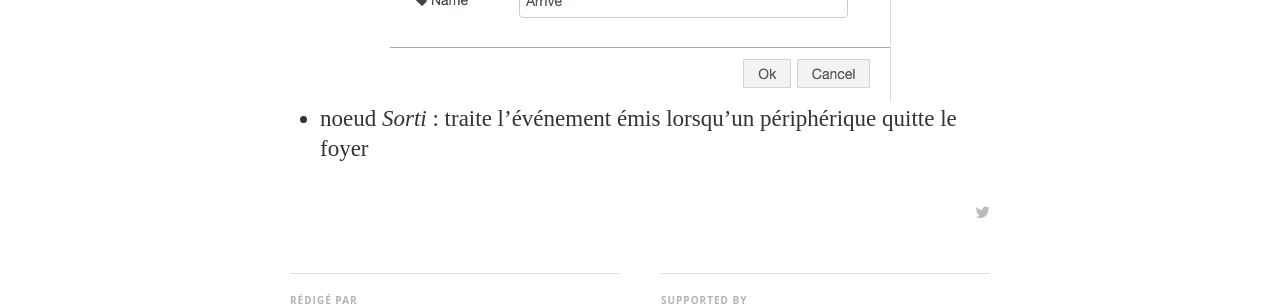
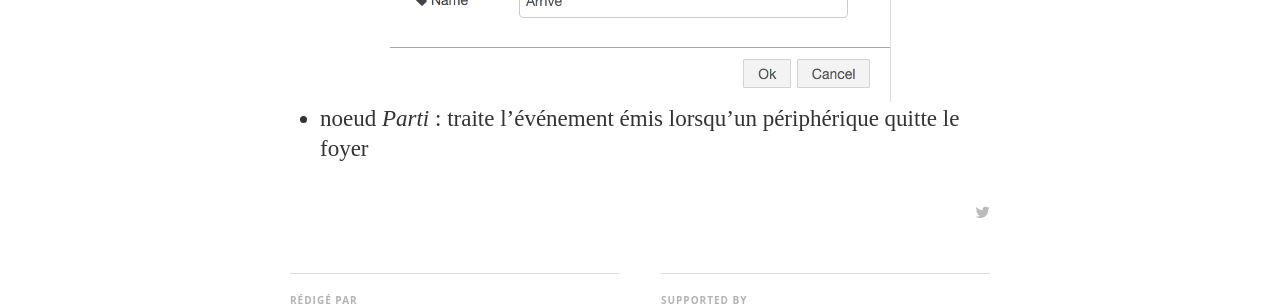
Before and after one commit to ksahnine/ksahnine.github.io, a Jekyll site: the page built from _posts/2016-04-17-detection-presence-raspberrypi.markdown, in a window 1280 px wide and 900 px high, scrolled down 5386 px. Shown: the part 154-460 px from the top of the window. Built offline with Jekyll 4.4.1, drawn with Linux system fonts in a browser that asks for light colours; nearby versions of some CDN libraries; some web fonts are replaced; Markdown is read by kramdown in place of the engine named in the settings.

Commit message:
chore(init): version initiale

```diff
--- a/_posts/2016-04-17-detection-presence-raspberrypi.markdown
+++ b/_posts/2016-04-17-detection-presence-raspberrypi.markdown
@@ -94,7 +94,7 @@ Il est constitué de l’enchaînement de noeuds suivants :
 <center><img src="{{site.url}}/assets/article_images/node-red-switch.png" style="display: block; margin: auto;" /></center>
 - noeud _Arrivé_ : traite l’événement émis lorsqu’un périphérique est proche du foyer
 <center><img src="{{site.url}}/assets/article_images/node-red-debug-node.png" style="display: block; margin: auto;" /></center>
-- noeud _Sorti_ : traite l’événement émis lorsqu’un périphérique quitte le foyer
+- noeud _Parti_ : traite l’événement émis lorsqu’un périphérique quitte le foyer
 
 [jekyll]:      http://jekyllrb.com
 [jekyll-gh]:   https://github.com/jekyll/jekyll
```
